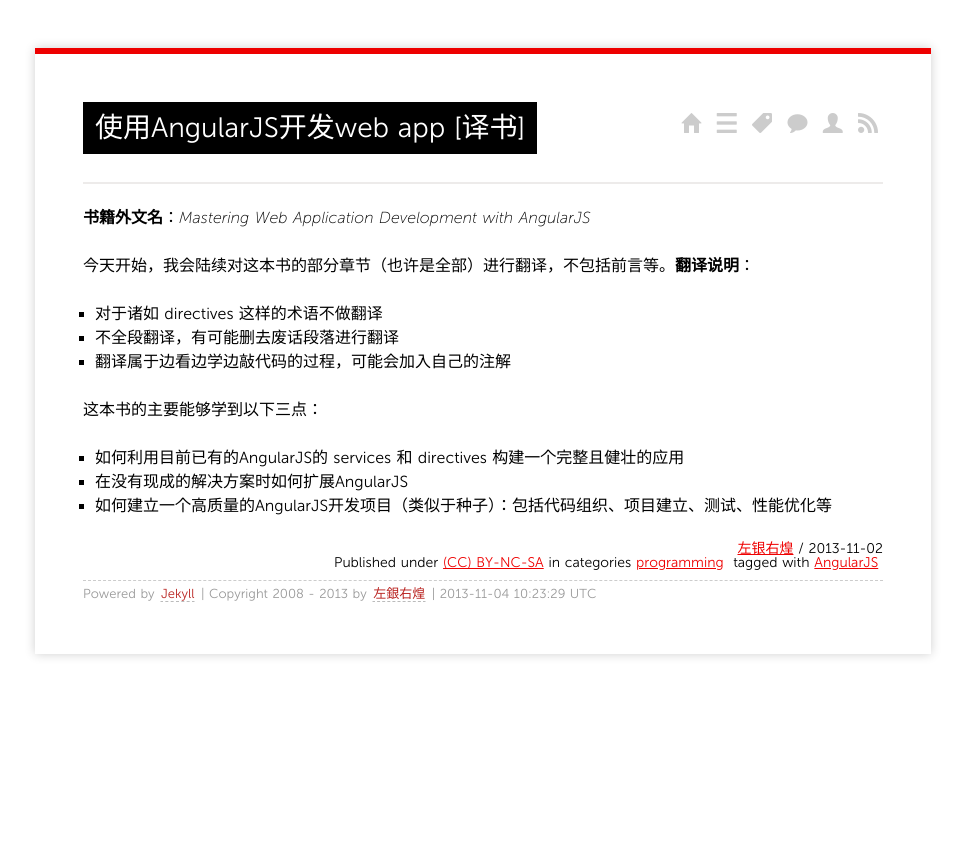
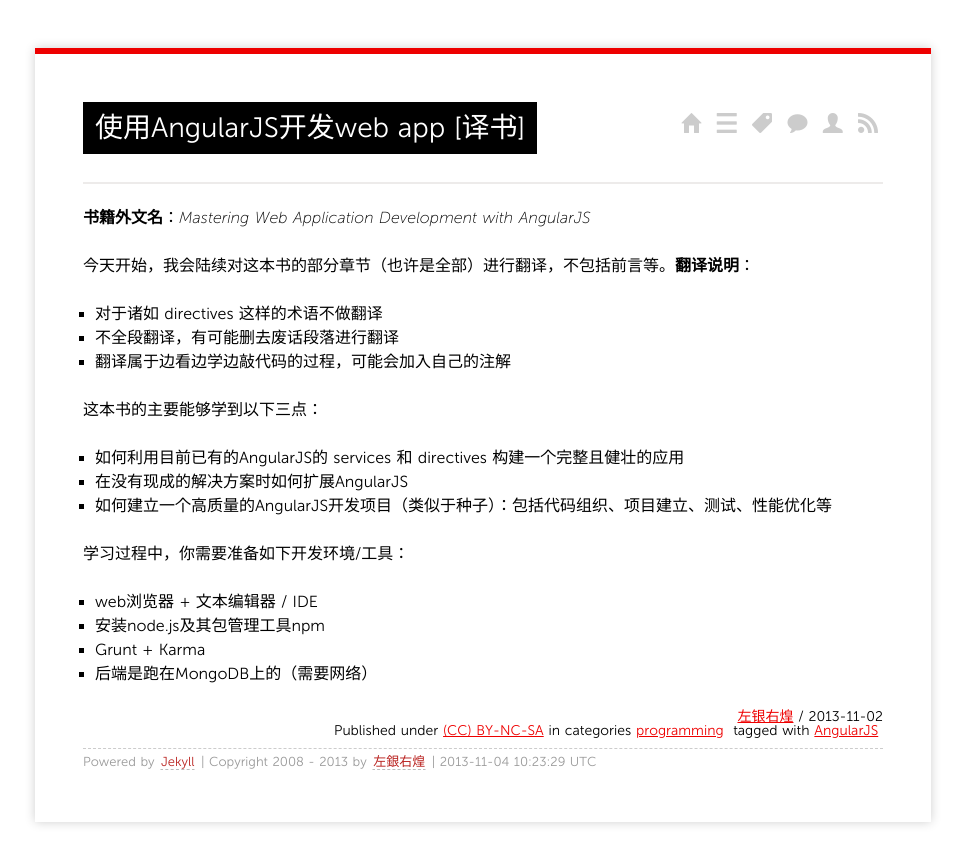
Before and after one commit to grahamle/grahamle.github.com, a Jekyll site: the page built from _posts/2013/2013-11-02-使用AngularJS进行web app开发.md, in a window 1280 px wide. Shown: the top 864 px of the page, without its empty margins (157-1122 px from the left). Built offline with Jekyll 4.4.1, drawn with Linux system fonts in a browser that asks for light colours; Markdown is read by kramdown in place of the engine named in the settings; comment, search, counter and statistics services are not loaded.

Commit message:
[翻译]使用AngularJs开发webapp：init.0.1

```diff
--- a/_posts/2013/2013-11-02-使用AngularJS进行web app开发.md
+++ b/_posts/2013/2013-11-02-使用AngularJS进行web app开发.md
@@ -20,3 +20,10 @@
 - 如何利用目前已有的AngularJS的 `services` 和 `directives` 构建一个完整且健壮的应用
 - 在没有现成的解决方案时如何扩展AngularJS
 - 如何建立一个高质量的AngularJS开发项目（类似于种子）：包括代码组织、项目建立、测试、性能优化等
+
+学习过程中，你需要准备如下开发环境/工具：
+
+- web浏览器 + 文本编辑器 / IDE
+- 安装node.js及其包管理工具npm
+- Grunt + Karma
+- 后端是跑在MongoDB上的（需要网络）
```
